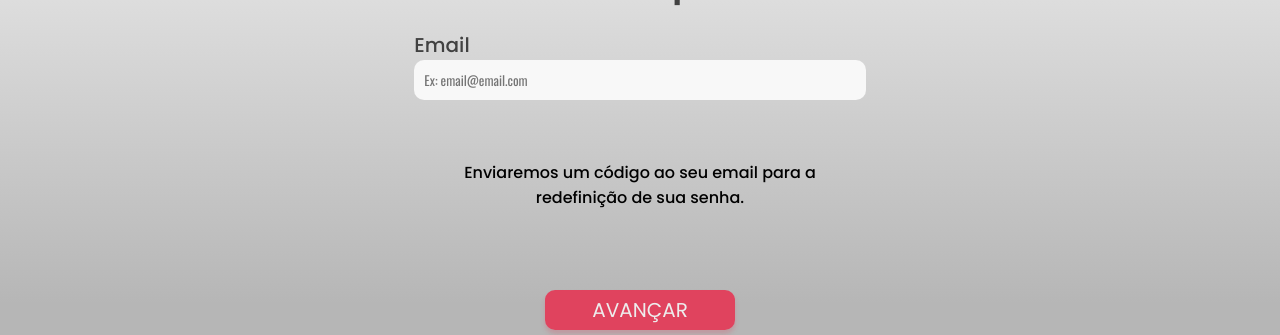
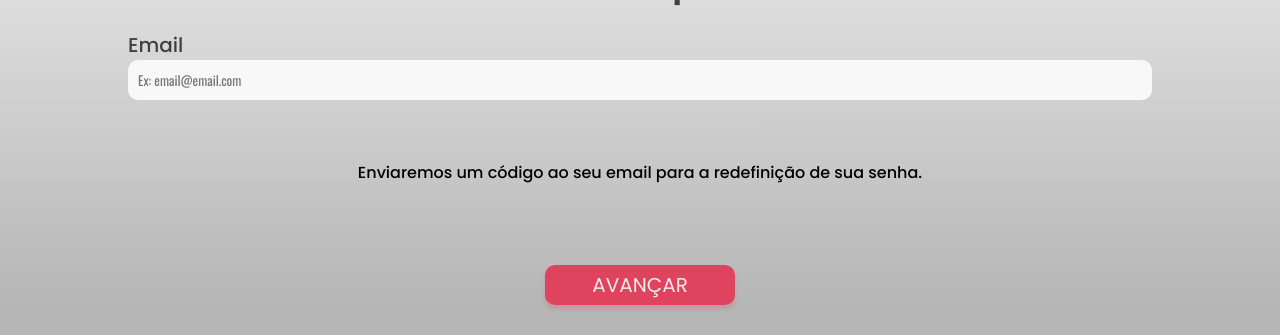
Before and after one commit to joaby-oliveira/todods, a PHP site: page /recover.php in a window 1280 px wide. Shown: the part 465-800 px from the top of the page. Run offline with PHP 8.4, Linux system fonts and the light colour scheme; some libraries are stand-ins or nearby versions.

Commit message:
Add style to recover.php Added style to recover page

```diff
--- a/public/styles/forms.css
+++ b/public/styles/forms.css
@@ -69,23 +69,24 @@ form {
     display: flex;
     flex-direction: column;
     align-items: center;
+    width: 100%;
 }
 
-.name-block, .user-block, .born-block, .sex-block, .email-block, .password-block, .confirmPass-block {
+.name-block, .user-block, .born-block, .sex-block, .email-block, .password-block, .confirmPass-block, .code-block {
     display: flex;
     flex-direction: column;
     width: 80%;
     margin-top: 20px;
 }
 
-.name-block > label, .user-block > label, .born-block > label, .sex-block > label, .email-block > label, .password-block > label, .confirmPass-block > label {
+.name-block > label, .user-block > label, .born-block > label, .sex-block > label, .email-block > label, .password-block > label, .confirmPass-block > label, .code-block > label {
     font-family: 'Poppins', sans-serif;
     font-weight: 500;
     font-size: 20px;
     color: #414141;
 }
 
-.name-block > input, .user-block > input, .born-block > input, .sex-block > select, .email-block > input, .password-block > input, .confirmPass-block > input {
+.name-block > input, .user-block > input, .born-block > input, .sex-block > select, .email-block > input, .password-block > input, .confirmPass-block > input, .code-block > input {
     border: none;
     padding: 10px;
     border-radius: 10px;
--- a/recover.php
+++ b/recover.php
@@ -62,8 +62,8 @@ include 'public/components/Recover/recover.php';
                             <div class="password-block">
                                 <label for="">Confirmar senha</label>
                                 <input type="text" placeholder="********">
-                            </div>
-                            '
+                            </div>',
+                            'Insira sua nova senha para ter acesso ao site.'
                         );
                     }
                 }
```
